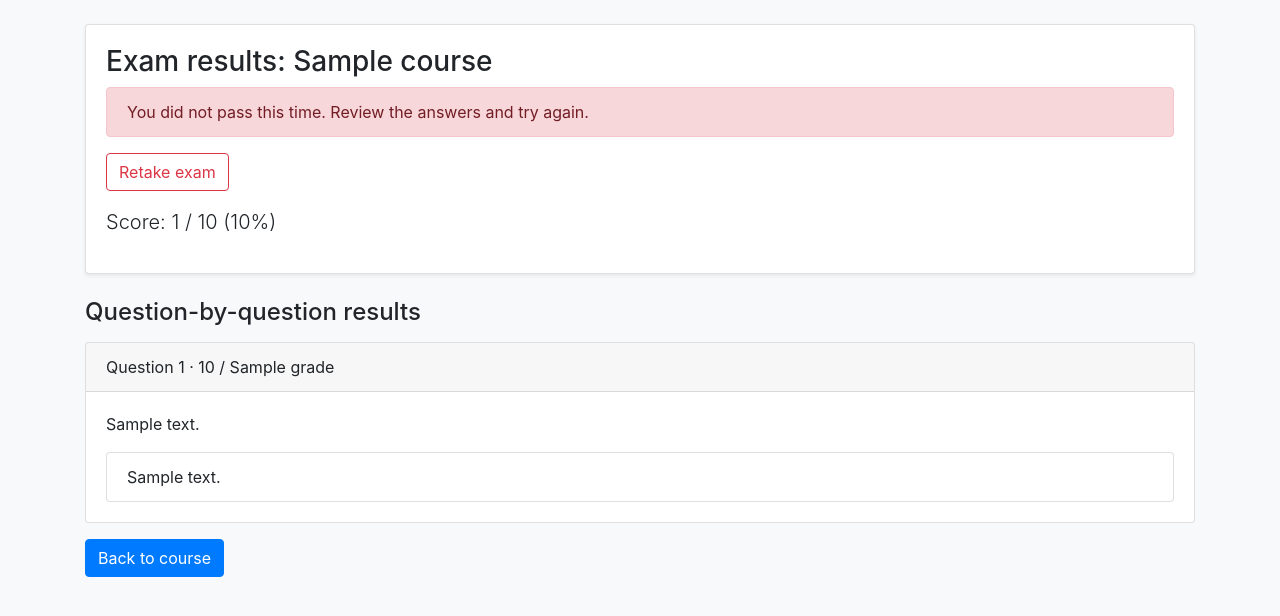
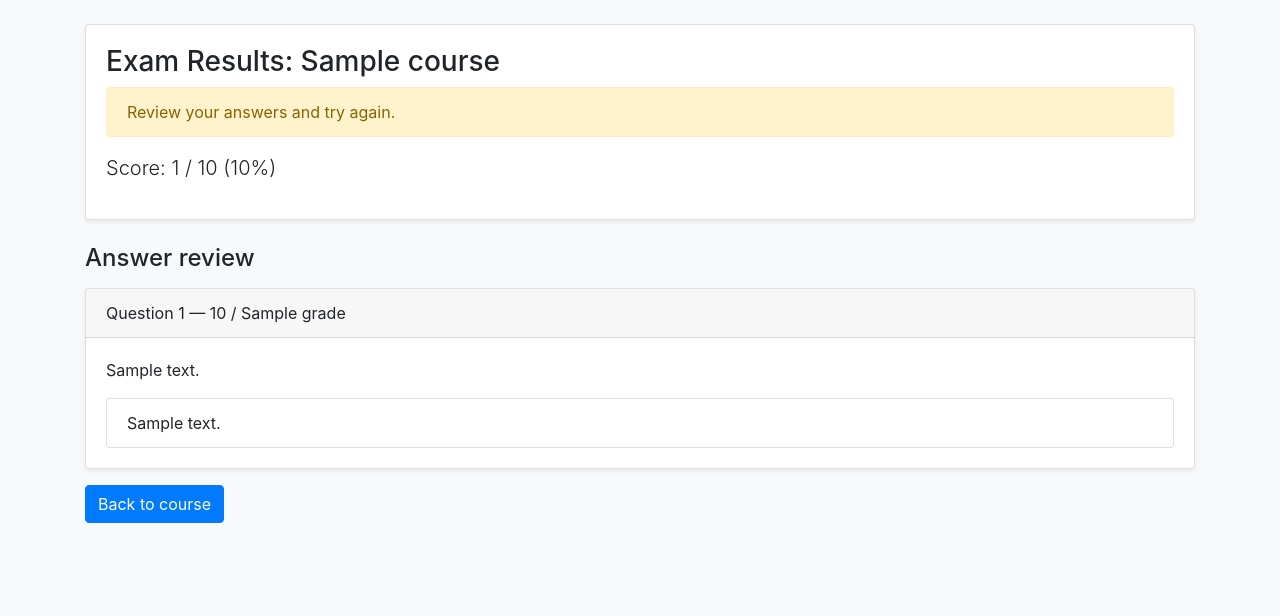
Before and after one commit to Swapnil9064/onlinecourse_capstone, a Django app: template onlinecourse/templates/onlinecourse/exam_result.html in a window 1280 px wide. Shown: the part 56-672 px from the top of the page. Run offline with Django 4.2, Linux system fonts and the light colour scheme; the template is opened without the code that fills it: most values are stand-ins (such as "Sample title", 1, 10 or a date in 2020).

Commit message:
Refactor exam result template for clarity and style

```diff
--- a/onlinecourse/templates/onlinecourse/exam_result.html
+++ b/onlinecourse/templates/onlinecourse/exam_result.html
@@ -3,30 +3,24 @@
 <head>
   <meta charset="UTF-8">
   <meta name="viewport" content="width=device-width, initial-scale=1">
-  <title>Exam results - {{ course.name }}</title>
+  <title>Exam Results - {{ course.name }}</title>
   <link rel="stylesheet" href="https://cdn.jsdelivr.net/npm/bootstrap@4.6.2/dist/css/bootstrap.min.css">
 </head>
 <body class="bg-light">
-<nav class="navbar navbar-dark bg-primary">
-  <a class="navbar-brand" href="{% url 'onlinecourse:index' %}">OnlineCourse</a>
-</nav>
+<nav class="navbar navbar-dark bg-primary"><a class="navbar-brand" href="{% url 'onlinecourse:index' %}">OnlineCourse</a></nav>
 <main class="container py-4">
-  <div class="card shadow-sm mb-4">
+  <section class="card shadow-sm mb-4">
     <div class="card-body">
-      <h1 class="h3">Exam results: {{ course.name }}</h1>
-      {% if grade >= 80 %}
-        <div class="alert alert-success"><strong>Congratulations!</strong> You passed the exam.</div>
-      {% else %}
-        <div class="alert alert-danger">You did not pass this time. Review the answers and try again.</div>
-        <a class="btn btn-outline-danger mb-3" href="{% url 'onlinecourse:course_details' course.id %}">Retake exam</a>
-      {% endif %}
-      <p class="lead">Score: {{ total_score }} / {{ max_score }} ({{ grade|floatformat:0 }}%)</p>
+      <h1 class="h3">Exam Results: {{ course.name }}</h1>
+      {% if grade >= 80 %}<div class="alert alert-success"><strong>Congratulations!</strong> You passed.</div>
+      {% else %}<div class="alert alert-warning">Review your answers and try again.</div>{% endif %}
+      <p class="lead">Score: {{ total_score }} / {{ possible_score }} ({{ grade|floatformat:0 }}%)</p>
     </div>
-  </div>
-  <h2 class="h4 mb-3">Question-by-question results</h2>
+  </section>
+  <h2 class="h4 mb-3">Answer review</h2>
   {% for result in results %}
-    <div class="card mb-3">
-      <div class="card-header">Question {{ forloop.counter }} · {{ result.score }} / {{ result.question.grade }}</div>
+    <section class="card shadow-sm mb-3">
+      <div class="card-header">Question {{ forloop.counter }} — {{ result.score }} / {{ result.question.grade }}</div>
       <div class="card-body">
         <p>{{ result.question.question_text }}</p>
         <ul class="list-group">
@@ -39,7 +33,7 @@
           {% endfor %}
         </ul>
       </div>
-    </div>
+    </section>
   {% endfor %}
   <a class="btn btn-primary" href="{% url 'onlinecourse:course_details' course.id %}">Back to course</a>
 </main>
```
